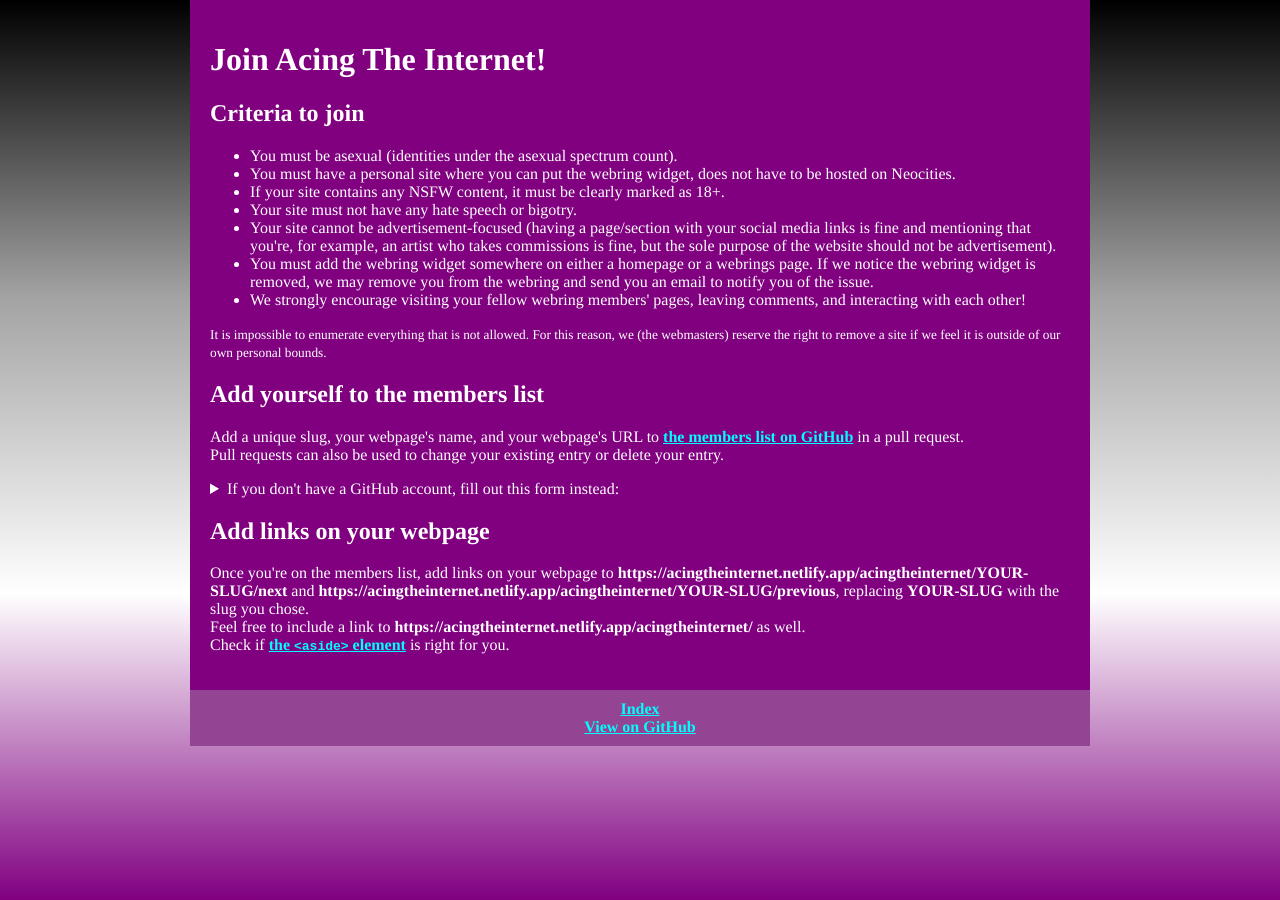
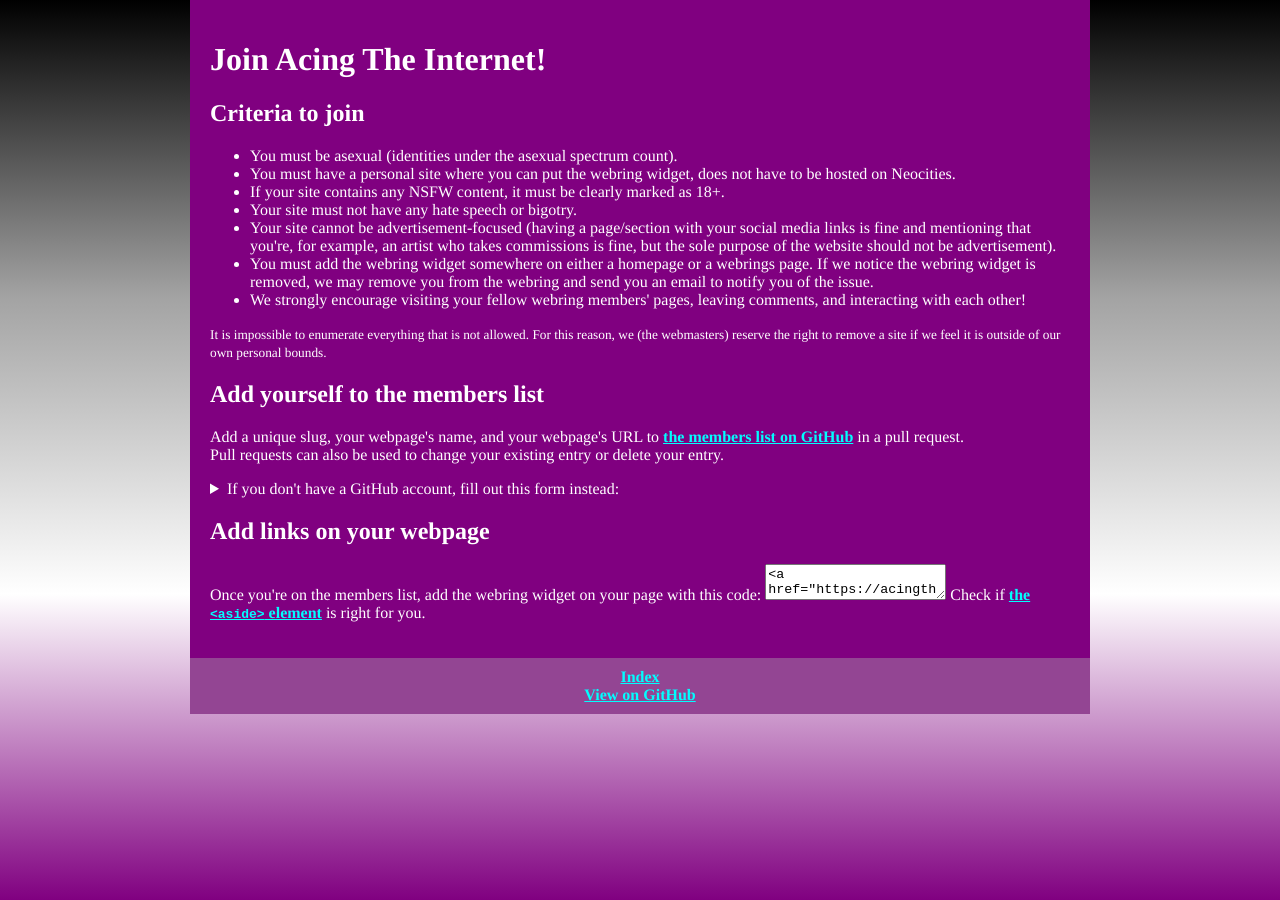
Before and after one commit to yoyosoda/acingtheinternet, a Jekyll site: the page built from join.html, in a window 1280 px wide. Built offline with Jekyll 4.4.1, drawn with Linux system fonts in a browser that asks for light colours.

Commit message:
Update join.html

```diff
--- a/join.html
+++ b/join.html
@@ -35,6 +35,6 @@
 </details>
 
 <h2>Add links on your webpage</h2>
-<p>Once you're on the members list, add links on your webpage to <b>{{'/YOUR-SLUG/next'|absolute_url}}</b> and <b>{{'/YOUR-SLUG/previous'|absolute_url}}</b>, replacing <b>YOUR-SLUG</b> with the slug you chose.<br>
-Feel free to include a link to <b>{{'/'|absolute_url}}</b> as well.<br>
+<p>Once you're on the members list, add the webring widget on your page with this code:
+<textarea>&lt;a href="https://acingtheinternet.netlify.app/punkwasp/previous"&gt;back&lt;/a&gt; | &lt;a href="https://acingtheinternet.netlify.app/join"&gt;&lt;img src="/images/buttons/asexuals_now.gif" alt="A button saying asexuals now"&gt;&lt;/a&gt; | &lt;a href="https://acingtheinternet.netlify.app/punkwasp/next"&gt;next&lt;/a&gt;</textarea>
 Check if <a href=https://html.spec.whatwg.org/dev/sections.html#the-aside-element>the <code>&lt;aside&gt;</code> element</a> is right for you.
```
